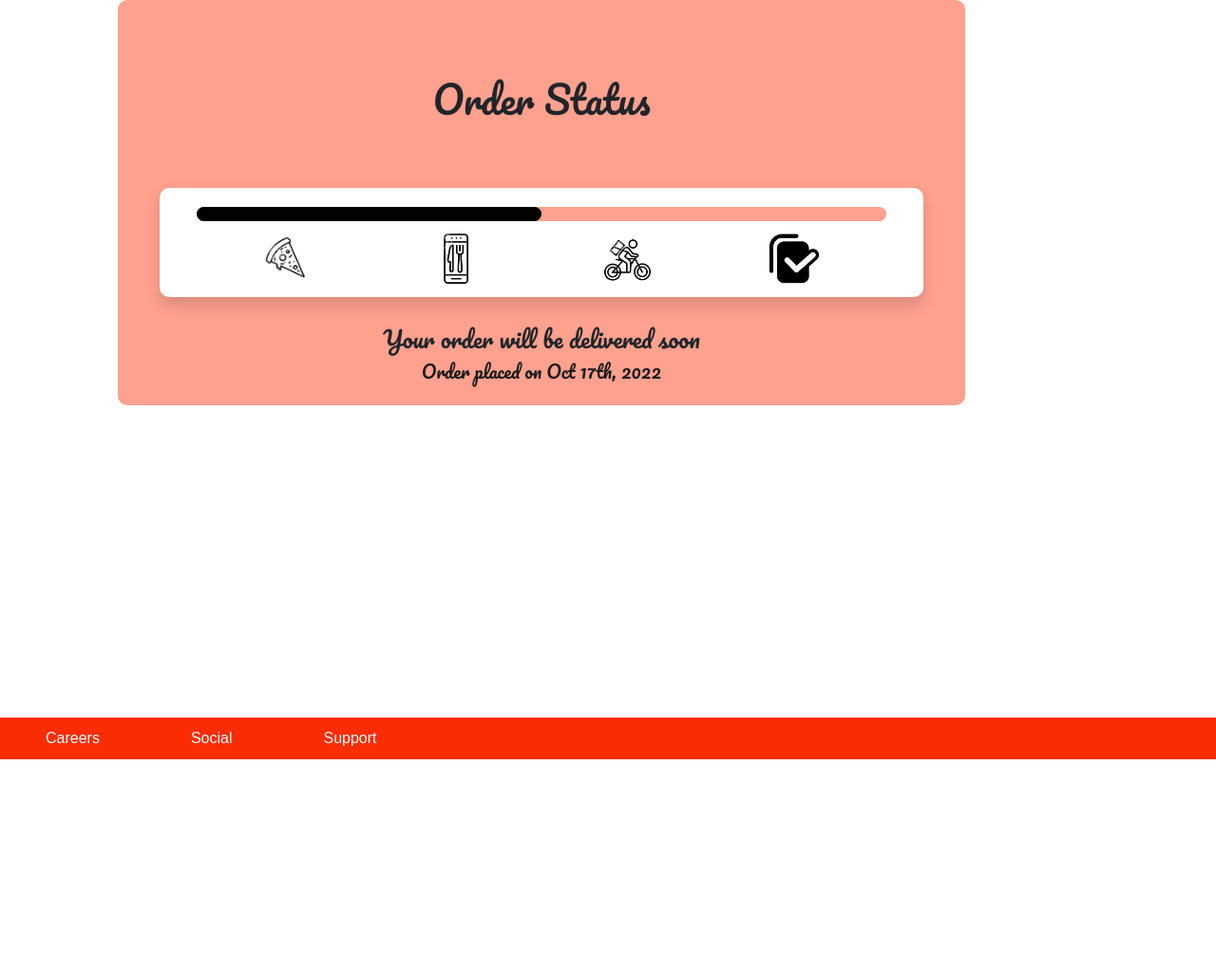
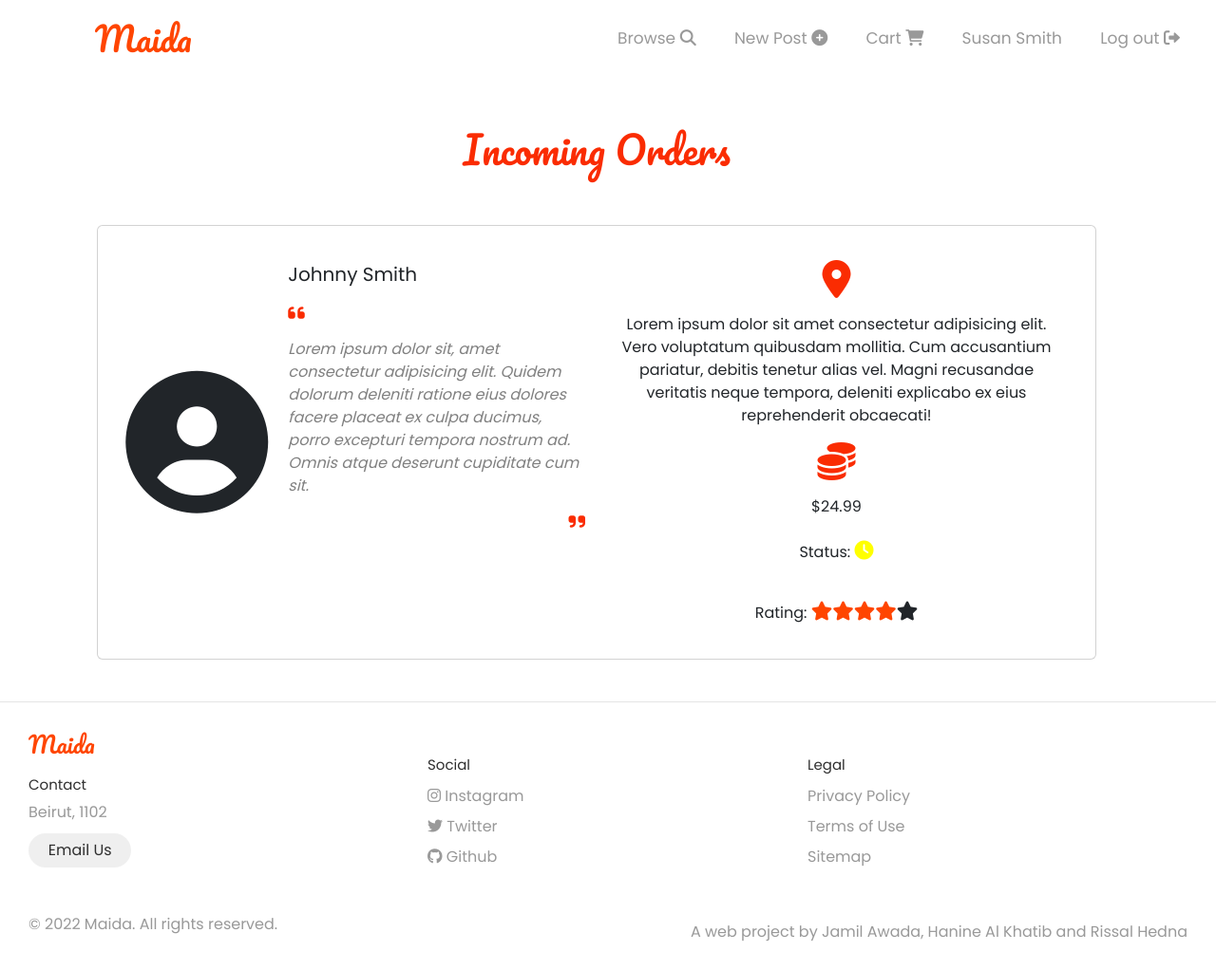
Before and after one commit to JamilAwada/Maida, a PHP site: page /ordertracking.html in a window 1280 px wide. Shown: the whole page at 95% size. Before the commit the page ends 800 px from the top, so only its background shows below. Run offline with PHP 8.4, Linux system fonts and the light colour scheme; some web fonts are replaced.

Commit message:
updated order history and order tracking pages

```diff
--- a/Profile.css
+++ b/Profile.css
@@ -14,7 +14,6 @@ body {
   width: 100%;
   position: relative;
   margin-left: 5%;
-
 }
 .maincontainer {
   background: white;
--- a/ordertracking.html
+++ b/ordertracking.html
@@ -10,48 +10,223 @@
       integrity="sha384-Zenh87qX5JnK2Jl0vWa8Ck2rdkQ2Bzep5IDxbcnCeuOxjzrPF/et3URy9Bv1WTRi"
       crossorigin="anonymous"
     />
-    <link rel="stylesheet" href="preauth.css" />
-    <link rel="stylesheet" href="ordertracking.css" />
+    <link
+      rel="stylesheet"
+      href="https://cdnjs.cloudflare.com/ajax/libs/font-awesome/6.2.0/css/all.min.css"
+      integrity="sha512-xh6O/CkQoPOWDdYTDqeRdPCVd1SpvCA9XXcUnZS2FmJNp1coAFzvtCN9BmamE+4aHK8yyUHUSCcJHgXloTyT2A=="
+      crossorigin="anonymous"
+      referrerpolicy="no-referrer"
+    />
+    <link rel="stylesheet" href="incoming.css" />
+    <link rel="stylesheet" href="navbar.css" />
+    <link rel="stylesheet" href="footer.css" />
     <title>Order Tracking</title>
   </head>
   <body>
+    <!-- NavBar Start -->
+
+    <nav>
+      <input type="checkbox" id="check" />
+      <label for="check" class="checkbtn">
+        <i class="fas fa-bars"></i>
+      </label>
+      <label class="logo">Maida</label>
+      <ul class="nav-list">
+        <li>
+          <a href="#">Browse <i class="fa-solid fa-magnifying-glass"></i></a>
+        </li>
+        <li>
+          <a href="#">New Post <i class="fa-solid fa-circle-plus"></i></a>
+        </li>
+        <li>
+          <a href="#">Cart <i class="fa-solid fa-cart-shopping"></i></a>
+        </li>
+        <li><a href="#">Susan Smith</a></li>
+        <li>
+          <a href="#">Log out <i class="fa-solid fa-right-from-bracket"></i></a>
+        </li>
+      </ul>
+    </nav>
+
+    <!-- NavBar End -->
     <div class="container">
-      <div class="background">
-        <div class="row">
-          <h1>Order Status</h1>
-        </div>
-        <div class="shadow">
-          <div class="row">
-            <div class="bar-container">
-              <div class="progress-bar"></div>
+      <div class="row w-100">
+        <div class="col">
+          <h1
+            style="
+              line-height: 120px;
+              display: flex;
+              justify-content: center;
+              align-items: center;
+            "
+          >
+            Incoming Orders
+          </h1>
+          <div class="card" style="margin: 20px">
+            <div class="container">
+              <div class="row" style="padding: 20px">
+                <div class="col-2">
+                  <div
+                    class="h-100 d-flex align-items-center justify-content-center"
+                  >
+                    <i
+                      class="fa-solid fa-circle-user my-3"
+                      style="font-size: 150px"
+                    ></i>
                   </div>
                 </div>
-          <div class="row images">
-            <div class="image">
-              <img src="OrderTrackingLogos/ordered.png" alt="" />
+                <div class="col-4">
+                  <div class="mt-3" style="font-size: 20px">Johnny Smith</div>
+                  <i
+                    class="fa-solid fa-quote-left my-3 d-none d-lg-block"
+                    style="font-size: 20px; color: #fa2c02"
+                  ></i>
+                  <div style="color: gray; font-style: italic">
+                    Lorem ipsum dolor sit, amet consectetur adipisicing elit.
+                    Quidem dolorum deleniti ratione eius dolores facere placeat
+                    ex culpa ducimus, porro excepturi tempora nostrum ad. Omnis
+                    atque deserunt cupiditate cum sit.
                   </div>
-            <div class="image">
-              <img src="OrderTrackingLogos/confirmed.png" alt="" />
+                  <div class="w-100 d-flex justify-content-end">
+                    <i
+                      class="fa-solid fa-quote-right my-3"
+                      style="font-size: 20px; color: #fa2c02"
+                    ></i>
                   </div>
-            <div class="image">
-              <img src="OrderTrackingLogos/delivered.png" alt="" />
                 </div>
-            <div class="image">
-              <img src="OrderTrackingLogos/successful.png" alt="" />
+                <div class="col-6 text-center">
+                  <i
+                    class="fa-solid fa-location-dot my-3"
+                    style="font-size: 40px; color: #fa2c02"
+                  ></i>
+                  <div>
+                    Lorem ipsum dolor sit amet consectetur adipisicing elit.
+                    Vero voluptatum quibusdam mollitia. Cum accusantium
+                    pariatur, debitis tenetur alias vel. Magni recusandae
+                    veritatis neque tempora, deleniti explicabo ex eius
+                    reprehenderit obcaecati!
+                  </div>
+                  <i
+                    class="fa-solid fa-coins my-3"
+                    style="font-size: 40px; color: #fa2c02"
+                  ></i>
+                  <div>$24.99</div>
+                  <br />
+                  <p>
+                    Status:
+                    <i
+                      class="fa-solid fa-clock"
+                      style="color: yellow; font-size: 20px"
+                    ></i>
+                  </p>
+                  <br />
+                  <p>
+                    Rating:
+                    <span
+                      ><i
+                        class="fa-solid fa-star"
+                        style="color: orangered; font-size: 20px"
+                      ></i
+                      ><i
+                        class="fa-solid fa-star"
+                        style="color: orangered; font-size: 20px"
+                      ></i
+                      ><i
+                        class="fa-solid fa-star"
+                        style="color: orangered; font-size: 20px"
+                      ></i
+                      ><i
+                        class="fa-solid fa-star"
+                        style="color: orangered; font-size: 20px"
+                      ></i
+                      ><i class="fa-solid fa-star" style="font-size: 20px"></i
+                    ></span>
+                  </p>
                 </div>
               </div>
             </div>
-        <div class="row h4">
-          <h4>Your order will be delivered soon</h4>
-          <p>Order placed on Oct 17th, 2022</p>
           </div>
         </div>
       </div>
-    <footer class="primary-bg">
-      <a href="#" class="px-5">Careers</a>
-      <a href="#" class="px-5">Social</a>
-      <a href="#" class="px-5">Support</a>
+    </div>
+
+    <!-- Footer Start -->
+
+    <br />
+
+    <footer class="footer">
+      <div class="footer-addr">
+        <h1 class="footer-logo">Maida</h1>
+
+        <h2>Contact</h2>
+
+        <address>
+          Beirut, 1102<br />
+
+          <a class="footer-btn" href="mailto:example@gmail.com">Email Us</a>
+        </address>
+      </div>
+
+      <ul class="footer-nav">
+        <li class="nav-item">
+          <h2 class="nav-title">Social</h2>
+
+          <ul class="nav-ul">
+            <li>
+              <a href="#"><i class="fa-brands fa-instagram"></i> Instagram</a>
+            </li>
+
+            <li>
+              <a href="#"><i class="fa-brands fa-twitter"></i> Twitter</a>
+            </li>
+
+            <li>
+              <a href="#"><i class="fa-brands fa-github"></i> Github</a>
+            </li>
+          </ul>
+        </li>
+
+        <li class="nav-item">
+          <h2 class="nav-title">Legal</h2>
+
+          <ul class="nav-ul">
+            <li>
+              <a href="#">Privacy Policy</a>
+            </li>
+
+            <li>
+              <a href="#">Terms of Use</a>
+            </li>
+
+            <li>
+              <a href="#">Sitemap</a>
+            </li>
+          </ul>
+        </li>
+      </ul>
+      <div class="legal">
+        <p>&copy; 2022 Maida. All rights reserved.</p>
+
+        <div class="legal-links">
+          <span
+            >A web project by Jamil Awada, Hanine Al Khatib and Rissal
+            Hedna</span
+          >
+        </div>
+      </div>
     </footer>
+
+    <!-- Footer End -->
+    <script
+      src="https://cdn.jsdelivr.net/npm/@popperjs/core@2.11.6/dist/umd/popper.min.js"
+      integrity="sha384-oBqDVmMz9ATKxIep9tiCxS/Z9fNfEXiDAYTujMAeBAsjFuCZSmKbSSUnQlmh/jp3"
+      crossorigin="anonymous"
+    ></script>
+    <script
+      src="https://cdn.jsdelivr.net/npm/bootstrap@5.2.2/dist/js/bootstrap.min.js"
+      integrity="sha384-IDwe1+LCz02ROU9k972gdyvl+AESN10+x7tBKgc9I5HFtuNz0wWnPclzo6p9vxnk"
+      crossorigin="anonymous"
+    ></script>
     <script
       src="https://cdn.jsdelivr.net/npm/bootstrap@5.2.2/dist/js/bootstrap.bundle.min.js"
       integrity="sha384-OERcA2EqjJCMA+/3y+gxIOqMEjwtxJY7qPCqsdltbNJuaOe923+mo//f6V8Qbsw3"
```
Also changed, not shown: navbar.css (+7 -7 lines), orderhistory.html (+47 -73 lines), posting.css (+18 -9 lines), posting.html (+14 -12 lines). Lines whose indentation alone changed are shown as unchanged.
